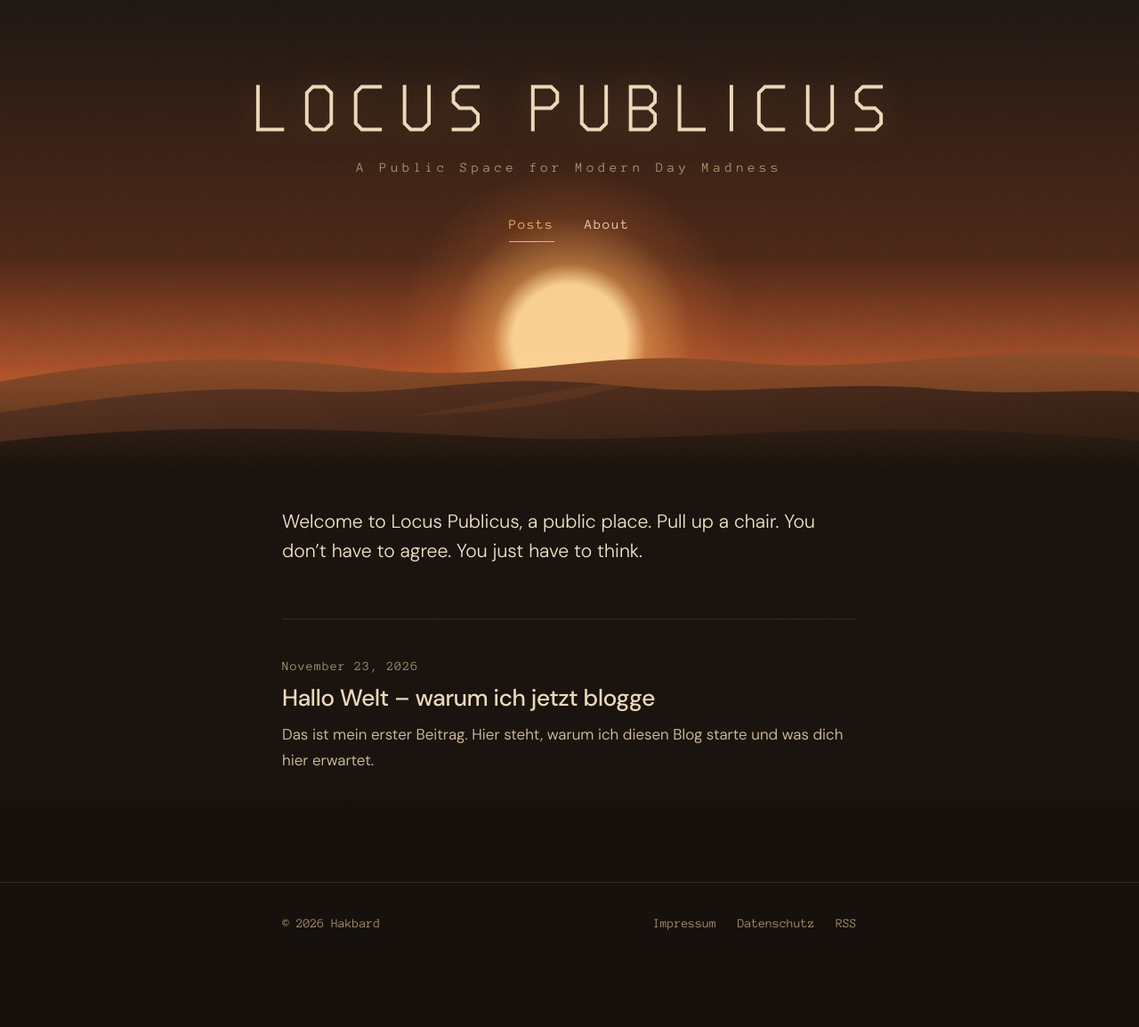
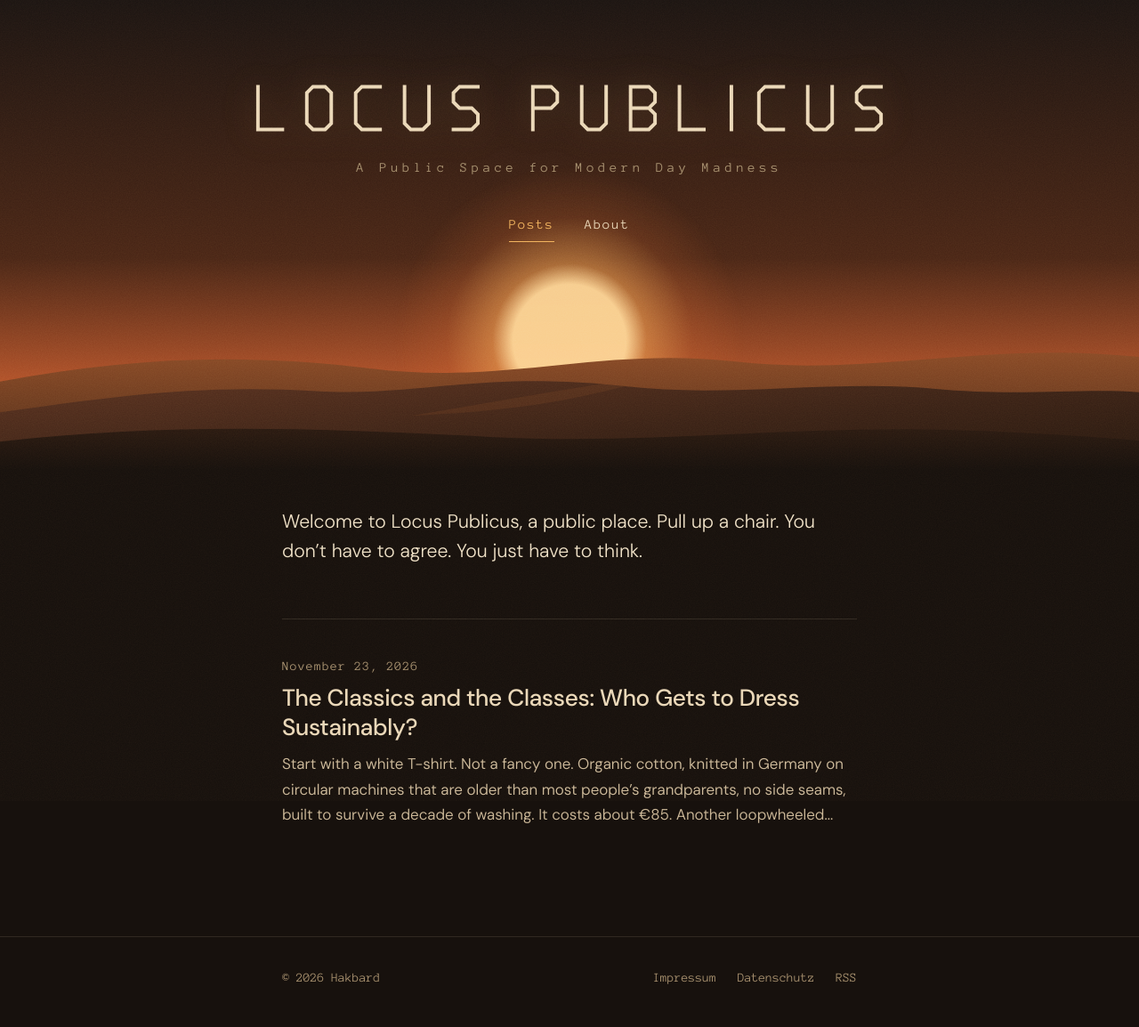
Before and after one commit to locuspublicus/locuspublicus.github.io, a Jekyll site: the page built from index.md, in a window 1280 px wide. Shown: the whole page at 89% size. Built offline with Jekyll 4.4.1, drawn with Linux system fonts in a browser that asks for light colours; before the commit the page ends 1092 px from its top, so only the background shows below that; part of the change alters nothing that is shown.

Commit message:
First post: The Classics and the Classes; remove sample post; footnote styles
Co-Authored-By: Claude Opus 5.5 <noreply@anthropic.com>
Claude-Session: https://claude.ai/code/session_01MQuniueiMLjgEdguUodLpe

```diff
--- a/_posts/2026-11-23-hallo-welt.md
+++ /dev/null
@@ -1,17 +0,0 @@
----
-layout: post
-title: "Hallo Welt – warum ich jetzt blogge"
-date: 2026-11-23 15:00:00 +0100
-categories: persoenlich
----
-
-Das ist mein erster Beitrag. Hier steht, warum ich diesen Blog starte und was dich hier erwartet.
-
-## So schreibst du einen neuen Beitrag
-
-1. Lege im Ordner `_posts` eine neue Datei an.
-2. Der Dateiname muss so aussehen: `JJJJ-MM-TT-titel-des-beitrags.md`
-3. Kopiere den Kopfbereich (zwischen den `---`-Linien) von diesem Beitrag und passe Titel und Datum an.
-4. Darunter schreibst du deinen Text, mit **fett**, *kursiv*, Listen und Überschriften (`##`).
-
-Nach dem Speichern ist der Beitrag nach ca. 1–2 Minuten online.
--- /dev/null
+++ b/_posts/2026-11-23-the-classics-and-the-classes.md
@@ -0,0 +1,121 @@
+---
+layout: post
+title: "The Classics and the Classes: Who Gets to Dress Sustainably?"
+date: 2026-11-23 18:00:00 +0100
+description: "Slow fashion sells us shirts that last a decade. Most of the planet can't afford the first payment. On classism, conscience and the new classics."
+---
+
+Start with a white T-shirt. Not a fancy one. Organic cotton, knitted in Germany on circular machines that are older than most people's grandparents, no side seams, built to survive a decade of washing. It costs about €85. Another loopwheeled version costs €105. It is, by every reasonable standard, a better object than the four-pack of polyester-blend tees you can buy for the price of a sandwich.
+
+Now hold it next to a different number. In 2019, the median human being on this planet lived on about US$7.60 a day. Forty-seven percent of humanity lived on less than $6.85.[^1] For half the species, that good white T-shirt is not a purchase. It is a week and a half of everything: food, rent, bus fare, medicine.
+
+That is the uncomfortable center of what I want to talk about. A new generation of clothing brands has made quality, longevity and honesty fashionable again. And the moment you love what they make, you run into a question they rarely ask out loud: *who is this world actually for?*
+
+## The new classics
+
+Over the last fifteen years, a quiet counter-movement has grown in the shadow of fast fashion. Merz b. Schwanen revived a Swabian knitwear manufactory founded in 1911 after a Berlin couple found a ninety-year-old henley from the old firm at a flea market.[^2] Asket in Stockholm sells a "permanent collection" with no seasons and publishes the cost breakdown and the factories behind every garment.[^3] About Companions in Berlin offers repair guarantees and makes its pieces with European specialists.[^4] Across the oceans, labels like Robert Barakett in Montreal, the Japanese knitwear brand Mooncastle and the small-batch sock maker Knestknit sell what the trade press calls "elevated basics."[^5]
+
+Let's be fair before we get angry. These brands are answering a real catastrophe. According to the Ellen MacArthur Foundation, the number of times a garment is worn before it's thrown away fell by 36 percent in fifteen years. Every second, a garbage truck's worth of textiles is landfilled or burned. Less than one percent of clothing material is ever recycled into new clothing.[^6] Against that backdrop, a company that says *buy less, buy better, keep it longer* is not the villain. It's one of the few adults in the room.
+
+So the problem is not the shirt. The problem is the door.
+
+## Captain Vimes goes shopping
+
+In his 1993 novel *Men at Arms*, Terry Pratchett gave the economics of being poor its most famous explanation. His character Sam Vimes, a city watchman, notes that a good pair of boots costs fifty dollars and lasts for years, while cheap boots cost ten and fall apart in a season or two. Over a decade the poor man pays twice as much and still has wet feet.[^7] In 2022, the Pratchett estate backed a "Vimes Boots" index proposed by the British food writer Jack Monroe to measure exactly this hidden tax on poverty.[^7]
+
+Here's the irony. The entire sales pitch of slow fashion *is* the boots theory. Cost per wear. Buy once, buy right. Every product page of every heritage brand is basically Sam Vimes with better lighting.
+
+But Vimes never said the boots theory was a lifestyle choice. He said it was a trap. The man with ten dollars is not making a poor decision. He's making the only decision his wallet allows. Telling him that the fifty-dollar boots are cheaper *in the long run* is like telling a drowning man that swimming lessons are a great investment.
+
+Sustainability, as currently sold, requires up-front capital. That turns a moral virtue into a financial privilege. And once virtue has a price tag, it becomes something else entirely: a marker of class.
+
+## What a T-shirt actually costs
+
+We don't have to guess how much of a premium T-shirt's price is the shirt. One of these brands tells us.
+
+Asket sells its standard organic cotton T-shirt for US$65 in its US store. According to its own published breakdown, the garment costs €11.10 to make and deliver: €4.20 for the fabric, €6.30 for labour, €0.40 for trims and €0.30 for transport. It's knitted, dyed, cut and sewn in northern Portugal, and Asket names each facility.[^3]
+
+This is genuinely admirable transparency, and it deserves credit precisely because it lets us do the math. The finished shirt costs roughly a sixth of its retail price. The rest pays for design, overhead, marketing, retail, returns, taxes and margin. None of that is a scandal. Small companies with small volumes and honest suppliers are expensive to run.
+
+But it does reveal something important: **the price of the "good" shirt is not dictated by the cost of doing good.** Paying the Portuguese workers who sewed it more generously would add a few euros, not fifty. The gap between €11 and $65 is not the price of ethics. It's mostly the price of being a brand.
+
+And for most heritage labels, we don't get a breakdown at all. We get a story: the old machines, the founder's grandfather, the flea-market henley. The story is lovely. It's also what you're paying for.
+
+## The aristocracy of restraint
+
+In 1899, the economist Thorstein Veblen coined the term *conspicuous consumption* to describe how the rich display status by spending visibly and wastefully.[^8] A century later, the sociologist Elizabeth Currid-Halkett documented something subtler. Today's educated upper-middle class signals status through *inconspicuous* consumption: organic food, education, wellness, and products whose value is legible only to people who already know what to look for.[^9]
+
+Pierre Bourdieu would have recognized the move instantly. In *Distinction* (1979), he argued that taste is never neutral; it's one of the ways social classes recognize each other and keep each other out.[^10]
+
+Slow fashion fits this pattern almost perfectly. A loopwheeled T-shirt doesn't shout. It has no logo. To most people it looks exactly like a cheap white T-shirt. Only the initiated know the difference, and *that's the point*. The new classics have turned restraint itself into a luxury good. Fast fashion lets the poor imitate the rich. Slow fashion lets the rich distinguish themselves from people who imitate them, while feeling good about the planet.
+
+That's not hypocrisy yet. That's sociology. Hypocrisy needs one more ingredient.
+
+## Where conscience becomes hypocrisy
+
+A brand that makes excellent clothes for wealthy people and says so is not a hypocrite. It's a shop. Several of the labels I mentioned, as far as I can find, don't even make big sustainability claims. They sell quality. Fine.
+
+Hypocrisy starts the moment a company sells *change* and delivers *distinction*. When "sustainability" appears in every second sentence of the marketing, but the business model only works if the customer belongs to the global top few percent. When a brand talks about saving the planet while the planet's majority can't afford a sleeve.
+
+And the industry's track record on its own workers makes the gap obvious. In September 2026, the Clean Clothes Campaign's Fashion Checker assessed 110 major fashion and footwear brands. About a third had publicly committed to living wages. Four percent showed tangible progress. Only three percent published the wages paid in their factories. Garment workers in Bangladesh and Pakistan earn over 70 percent less than a living wage.[^11] That survey covers big brands, not small heritage labels. But it tells you how rare it is for anyone in fashion, large or small, to *prove* their ethics instead of merely narrating them.
+
+So when I'm asked whether these founders are idealists or just people with a beautiful hobby, a comfortable income and a good story, my honest answer is: *I don't know, and neither do you, because most of them don't give us the data to decide.* That opacity is itself the tell.
+
+## The Patagonia benchmark
+
+People like to hold up Patagonia as proof that a clothing company can be more than a mirror for its customers' self-image. In September 2022, Yvon Chouinard transferred the company: all voting stock (2 percent) went to the Patagonia Purpose Trust, all non-voting stock (98 percent) to the Holdfast Collective, a nonprofit that receives every dollar of profit not reinvested in the business, roughly $100 million a year, to fight the climate crisis. "Earth is now our only shareholder," the company announced.[^12]
+
+It's a remarkable act, and it isn't spotless. Critics pointed out that structuring the gift through a 501(c)(4) organization spared the family a tax bill that could have exceeded $700 million in capital gains, at the cost of about $17.5 million in gift tax, and that such organizations can spend unlimited money on politics.[^13]
+
+But notice what Patagonia did *not* do. It didn't make its jackets cheap. A Patagonia fleece is still a middle-class purchase. What Patagonia changed was not the price at the door. It changed **where the money goes after it walks through**.
+
+That's the real benchmark, and it's a fairer one than "be affordable." No small brand paying fair European wages can sell shirts at fast-fashion prices. But every brand can answer a few questions:
+
+1. **Where does the profit go?** Into the founder's lifestyle, into growth, or into something beyond the company?
+2. **Can you prove your ethics?** Published factory lists, cost breakdowns and actual wages, not adjectives.
+3. **Do you widen the door over time?** Repair services, resale programs, seconds, take-back schemes that let a second, cheaper owner enjoy the same shirt.
+4. **Do you use your voice?** Do you advocate for higher wages, fairer taxes and stronger supply-chain laws, or do you sell individual virtue as a substitute for political change?
+
+A brand that scores well on these is doing something. A brand that scores zero while spending its marketing budget on the word "conscious" is selling indulgences.
+
+## It was never going to be the shirt
+
+Let me be clear about the part no T-shirt can fix. That half of humanity can't afford a good shirt is not a fashion problem. It's a problem of wages, taxes, ownership and power. Purchasing power is political. It's set by labor law, by who captures the gains of productivity, by whether economies are run for the many or for the shareholders. Markets can be powerful tools for good, but only inside rules that make them serve people. Asking boutique brands to solve global inequality is like asking a candle to heat the house.
+
+But that cuts both ways. If purchasing power is political, then marketing ethics as a *shopping decision* is part of the problem. Every campaign that tells us we can change the world by choosing the right T-shirt quietly tells us we don't need to change anything else. It turns citizens into customers and solidarity into a checkout button.
+
+So here's my modest proposal, from a guy who also owns a couple of very nice shirts.
+
+The most sustainable garment on Earth is the one already in your closet. The second most sustainable is the one in a stranger's closet, available secondhand. And the most ethical brand is not the one with the best story. It's the one that shows you its numbers, shares its profits and argues as loudly for a fair wage as it does for organic cotton.
+
+Everything else is just a very well-made white T-shirt. Enjoy it. Just don't mistake it for a revolution.
+
+---
+
+## Sources
+
+[^1]: World Bank. *Half of the global population lives on less than US$6.85 per person per day.* Let's Talk Development blog. [blogs.worldbank.org](https://blogs.worldbank.org/en/developmenttalk/half-global-population-lives-less-us685-person-day)
+
+[^2]: Merz b. Schwanen. *The fateful find: Merz b. Schwanen now and then.* [merzbschwanen.com](https://www.merzbschwanen.com/blogs/press/merz-b-schwanen-now-and-then). Prices: Care of Carl, *Merz b. Schwanen 1950s Classic Loopwheeled T-Shirt* (€85) and *Classic Fit Loopwheeled T-Shirt* (€105), accessed November 2026. [careofcarl.com](https://www.careofcarl.com/en/merz-b-schwanen-1950s-classic-loopwheeled-t-shirt-white)
+
+[^3]: Asket. *Transparency* and *The T-Shirt* product page with cost breakdown and traceability, accessed November 2026. [asket.com/transparency](https://asket.com/transparency), [asket.com/mens-t-shirt-white](https://www.asket.com/mens-t-shirt-white)
+
+[^4]: About Companions. *About.* [aboutcompanions.com](https://aboutcompanions.com/pages/about)
+
+[^5]: Marque Index brand profiles: [Robert Barakett](https://www.marqueindex.com/brands/robert-barakett), [Mooncastle](https://www.marqueindex.com/brands/mooncastle), [Knestknit](https://www.marqueindex.com/brands/knestknit).
+
+[^6]: Ellen MacArthur Foundation (2017). *A New Textiles Economy: Redesigning Fashion's Future.* Summary via EcoWatch: [ecowatch.com](https://www.ecowatch.com/fashion-industry-waste-2513231406.html)
+
+[^7]: Pratchett, T. (1993). *Men at Arms.* London: Victor Gollancz. On the theory and the 2022 "Vimes Boots" index: [Wikipedia, "Boots theory"](https://en.wikipedia.org/wiki/Boots_theory)
+
+[^8]: Veblen, T. (1899). *The Theory of the Leisure Class: An Economic Study of Institutions.* New York: Macmillan.
+
+[^9]: Currid-Halkett, E. (2017). *The Sum of Small Things: A Theory of the Aspirational Class.* Princeton, NJ: Princeton University Press.
+
+[^10]: Bourdieu, P. (1984). *Distinction: A Social Critique of the Judgement of Taste.* Trans. R. Nice. Cambridge, MA: Harvard University Press. (Original work published 1979.)
+
+[^11]: Clean Clothes Campaign (2026). *Fashion Checker, 7th edition.* Reported by FashionUnited, 24 September 2026: [fashionunited.com](https://fashionunited.com/news/business/only-four-percent-of-major-fashion-brands-are-making-progress-on-living-wages/2026092474813)
+
+[^12]: Patagonia (2022). *Patagonia's next chapter: Earth is now our only shareholder.* Press release, 14 September 2022. [patagoniaworks.com](https://www.patagoniaworks.com/press/2022/9/14/patagonias-next-chapter-earth-is-now-our-only-shareholder)
+
+[^13]: WealthManagement.com (2022). *Patagonia billionaire who gave up company skirts $700M tax hit.* [wealthmanagement.com](https://www.wealthmanagement.com/high-net-worth/patagonia-billionaire-who-gave-company-skirts-700m-tax-hit)
--- a/assets/css/style.css
+++ b/assets/css/style.css
@@ -317,6 +317,24 @@ main { flex: 1; padding: 1.5rem 0 5rem; }
   letter-spacing: 0.06em;
 }
 
+/* Fußnoten / Quellen */
+.text sup { line-height: 0; }
+.text sup a, .text a.footnote {
+  font-family: var(--maschine);
+  font-size: 0.75em;
+  text-decoration: none;
+  padding: 0 0.1em;
+}
+.text .footnotes {
+  margin-top: 1rem;
+  font-size: 0.85rem;
+  line-height: 1.55;
+  color: #cdb999;
+}
+.text .footnotes ol { padding-left: 1.4rem; }
+.text .footnotes li { margin-bottom: 0.7rem; overflow-wrap: anywhere; }
+.text .reversefootnote { text-decoration: none; margin-left: 0.3em; }
+
 /* ---------- Fußzeile ---------- */
 .fuss {
   padding: 2rem 0 2.5rem;
```
